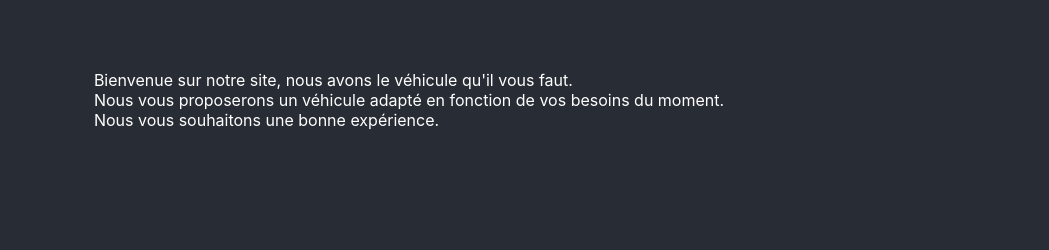
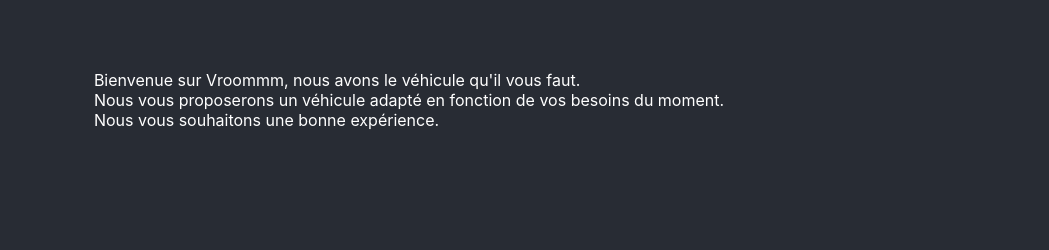
Before and after one commit to Yhugzee/VROOMMM, a React (Vite) app in the folder frontend/: page / in a window 1280 px wide. Shown: the part 702-952 px from the top of the page, without its empty margins (231-1280 px from the left). Built offline with nearby package versions, Linux system fonts and the light colour scheme.

Commit message:
Fix typo in Home.jsx

```diff
--- a/frontend/src/pages/Home.jsx
+++ b/frontend/src/pages/Home.jsx
@@ -16,7 +16,7 @@
         <img src={logo} className="App-logo" alt="logo" />
       </header>
       <p className="welcome">
-        Bienvenue sur notre site, nous avons le véhicule qu'il vous faut.
+        Bienvenue sur Vroommm, nous avons le véhicule qu'il vous faut.
         <br />
         Nous vous proposerons un véhicule adapté en fonction de vos besoins du
         moment.
```
